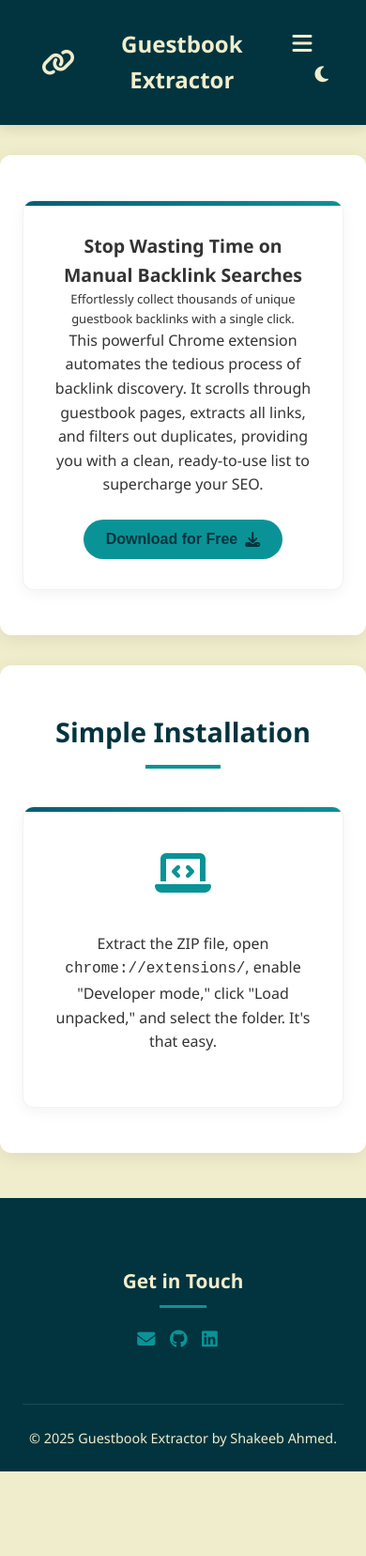
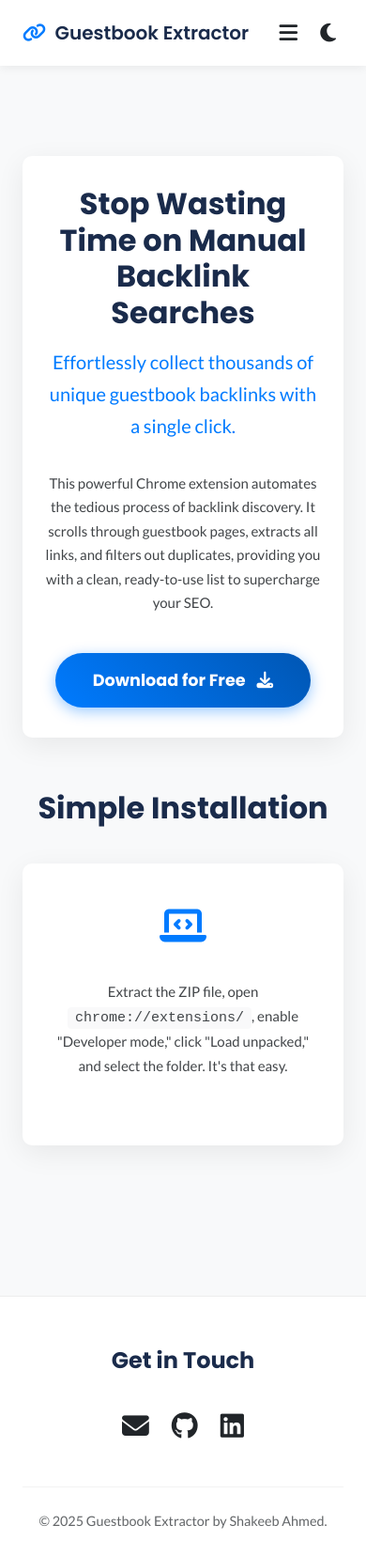
Before and after one commit to shakeeb-sa/home, a plain HTML site: page guestbook-extractor-chrome-extension.html in a window 390 px wide. Shown: the whole page at 94% size. Before the commit the page ends 1566 px from the top, so only its background shows below. Drawn offline with Linux system fonts and the light colour scheme.

Commit message:
Refactor CSS for improved styling and responsiveness

```diff
--- a/guestbook-extractor-chrome-extension-main.css
+++ b/guestbook-extractor-chrome-extension-main.css
@@ -1,397 +1,356 @@
-/* Removed :root and [data-theme="dark"] blocks */
-/* All variable references replaced with static values */
+/* 1. Variables and Theming */
+:root {
+  --primary-color: #1a2b4b; /* Deep Navy */
+  --accent-color: #007bff; /* Vibrant Blue */
+  --accent-hover-color: #0056b3;
+  --background-color: #f8f9fa; /* Light Gray */
+  --text-color: #212529; /* Dark Charcoal */
+  --card-bg-color: #ffffff;
+  --nav-text-color: #ffffff;
+  --shadow-color: rgba(0, 0, 0, 0.07);
+  --border-radius: 10px;
+  --font-heading: 'Poppins', sans-serif;
+  --font-body: 'Lato', sans-serif;
+}
+
+[data-theme="dark"] {
+  --primary-color: #ffffff;
+  --accent-color: #009eff; /* Lighter Blue for Dark Mode */
+  --accent-hover-color: #007bff;
+  --background-color: #121212;
+  --text-color: #e0e0e0;
+  --card-bg-color: #1e1e1e;
+  --nav-text-color: #121212;
+  --shadow-color: rgba(0, 0, 0, 0.25);
+}
+
+/* 2. Global Styles & Reset */
 * {
   margin: 0;
   padding: 0;
   box-sizing: border-box;
 }
+
+html {
+  scroll-behavior: smooth;
+}
+
 body {
-font-family: "Segoe UI", Tahoma, Geneva, Verdana, sans-serif;
-line-height: 1.6;
-color: #333; /* text-color */
-background-color: #f0edcc; /* background-color */
-font-size: clamp(14px, 1.5vw, 16px);
+  font-family: var(--font-body);
+  line-height: 1.7;
+  background-color: var(--background-color);
+  color: var(--text-color);
+  font-size: clamp(15px, 1.5vw, 17px);
   -webkit-font-smoothing: antialiased;
   -moz-osx-font-smoothing: grayscale;
-padding: 0;
   transition: background-color 0.3s, color 0.3s;
 }
-/* Responsive font scaling */
-@media (max-width: 768px) {
-body {
-font-size: clamp(13px, 1.2vw, 14px);
+
+h1, h2, h3 {
+  font-family: var(--font-heading);
+  color: var(--primary-color);
+  font-weight: 700;
 }
-}
-/* Skip to main content link for accessibility */
+
+/* 3. Accessibility */
 .skip-link {
   position: absolute;
-top: -40px;
+  top: -50px;
   left: 0;
-background: #02343f; /* primary-color */
-color: #f0edcc; /* background-color */
-padding: 8px;
-z-index: 100;
-transition: top 0.3s;
+  background: var(--accent-color);
+  color: #fff;
+  padding: 10px 20px;
+  z-index: 10001;
+  transition: top 0.3s ease-in-out;
 }
+
 .skip-link:focus {
   top: 0;
 }
-/* Sticky Navbar with enhanced styling */
-nav {
+
+/* 4. Header and Navigation */
+header {
   position: sticky;
   top: 0;
   width: 100%;
-background-color: #02343f; /* primary-color */
-padding: 1rem 2rem;
-z-index: 999;
-box-shadow: 0 4px 12px rgba(0, 0, 0, 0.1);
-backdrop-filter: blur(8px);
-transition: all 0.3s;
+  background-color: var(--card-bg-color);
+  z-index: 1000;
+  box-shadow: 0 2px 10px var(--shadow-color);
+  transition: background-color 0.3s;
 }
+
 .nav-container {
   display: flex;
   justify-content: space-between;
   align-items: center;
   max-width: 1200px;
   margin: 0 auto;
+  padding: 1rem 1.5rem;
 }
+
 .logo {
-font-size: 1.5rem;
-font-weight: 700;
-color: #f0edcc; /* background-color */
+  font-size: 1.25rem;
+  font-family: var(--font-heading);
+  font-weight: 600;
+  color: var(--primary-color);
   text-decoration: none;
   display: flex;
   align-items: center;
+  gap: 0.6rem;
 }
+
 .logo i {
-margin-right: 0.5rem;
-font-size: 1.8rem;
+  color: var(--accent-color);
 }
-nav ul {
+
+.nav-actions {
   display: flex;
-flex-wrap: wrap;
-justify-content: center;
   align-items: center;
+  gap: 0.5rem;
+}
+
+#nav-menu {
   list-style: none;
 }
-nav li {
-margin: 0 1rem;
-transition: transform 0.2s, box-shadow 0.2s;
-}
-nav li:hover {
-transform: translateY(-3px);
-}
-nav a {
-color: #f0edcc; /* background-color */
+
+#nav-menu a {
+  color: var(--text-color);
   text-decoration: none;
   font-weight: 600;
-padding: 0.75rem 1rem;
-border-radius: 8px;
-transition: background-color 0.3s, color 0.3s;
+  padding: 0.5rem 1rem;
+  border-radius: 5px;
+  transition: color 0.3s, background-color 0.3s;
 }
-nav a:hover,
-nav a:focus {
-background-color: #0a9396; /* accent-color */
-color: #02343f; /* primary-color */
+
+#nav-menu a:hover,
+#nav-menu a:focus {
+  color: var(--accent-color);
   outline: none;
 }
-/* Mobile menu toggle */
-.menu-toggle {
-display: none;
+
+.menu-toggle, .theme-toggle {
   background: none;
   border: none;
-color: #f0edcc; /* background-color */
-font-size: 1.5rem;
+  color: var(--text-color);
+  font-size: 1.4rem;
   cursor: pointer;
-}
-/* Dark mode toggle */
-.theme-toggle {
-background: none;
-border: none;
-color: #f0edcc; /* background-color */
-font-size: 1.2rem;
-cursor: pointer;
-margin-left: 1rem;
   padding: 0.5rem;
-border-radius: 50%;
-transition: background-color 0.3s;
-}
-.theme-toggle:hover {
-background-color: rgba(255, 255, 255, 0.1);
-}
-/* Smaller screens */
-@media (max-width: 768px) {
-.menu-toggle {
-display: block;
-}
-nav ul {
-display: none;
-flex-direction: column;
-position: absolute;
-top: 100%;
-left: 0;
-width: 100%;
-background-color: #02343f; /* primary-color */
-padding: 1rem;
-box-shadow: 0 4px 12px rgba(0, 0, 0, 0.1);
-}
-nav ul.active {
-display: flex;
-}
-nav li {
-margin: 0.5rem 0;
-width: 100%;
-}
-nav a {
-display: block;
-padding: 0.75rem;
-text-align: center;
-}
-}
-/* Sections styling with enhanced appearance */
-section {
-padding: 3rem 1.5rem;
-max-width: 1200px;
-margin: 2rem auto;
-background-color: #ffffff; /* card-bg */
-border-radius: 12px;
-box-shadow: 0 4px 20px rgba(0, 0, 0, 0.08);
-transition: background-color 0.3s, box-shadow 0.3s;
-}
-section:hover {
-box-shadow: 0 8px 30px rgba(0, 0, 0, 0.12);
-}
-section h2 {
-text-align: center;
-margin-bottom: 2.5rem;
-font-size: 1.8rem;
-color: #02343f; /* primary-color */
-font-weight: 700;
-position: relative;
-padding-bottom: 1rem;
-}
-section h2::after {
-content: "";
-position: absolute;
-bottom: 0;
-left: 50%;
-transform: translateX(-50%);
-width: 80px;
-height: 4px;
-background-color: #0a9396; /* accent-color */
-}
-/* SEO Tools & Resources Grid with enhanced cards */
-.tools-grid {
-display: grid;
-grid-template-columns: repeat(auto-fit, minmax(280px, 1fr));
-gap: 2rem;
-padding: 1rem 0;
-}
-.tool-card {
-background-color: #ffffff; /* card-bg */
-border-radius: 12px;
-padding: 2rem;
-box-shadow: 0 4px 15px rgba(0, 0, 0, 0.05);
-transition: transform 0.3s, box-shadow 0.3s;
-display: flex;
-flex-direction: column;
-align-items: center;
-text-align: center;
-position: relative;
-overflow: hidden;
-border: 1px solid rgba(0, 0, 0, 0.05);
-}
-.tool-card::before {
-content: "";
-position: absolute;
-top: 0;
-left: 0;
-width: 100%;
-height: 5px;
-background: linear-gradient(
-90deg,
-#005f73,
-#0a9396
-); /* secondary & accent colors */
-}
-.tool-card:hover {
-transform: translateY(-8px);
-box-shadow: 0 12px 30px rgba(0, 0, 0, 0.1);
-}
-.tool-icon {
-font-size: 3rem;
-color: #0a9396; /* accent-color */
-margin-bottom: 1.5rem;
-}
-.tool-title1 {
-color: #02343f; /* primary-color */
-font-weight: 600;
-font-size: 1.5rem;
-margin-bottom: 1rem;
-}
-.tool-title2 {
-color: #02343f; /* primary-color */
-font-weight: 500; /* Slightly bolder for emphasis */
-font-size: 1.2rem; /* Slightly larger for prominence */
-margin-bottom: 1.5rem; /* More spacing below */
-transition: color 0.3s ease, text-shadow 0.3s ease; /* Smooth hover transition */
-}
-.tool-desc {
-font-size: 1rem;
-color: #333; /* text-color */
-margin-bottom: 1.5rem;
-flex-grow: 1;
-}
-/* Buttons styling with enhanced appearance */
-.btn {
-background-color: #0a9396; /* accent-color */
-color: #02343f; /* primary-color */
-padding: 0.75rem 1.5rem;
-border: none;
-border-radius: 50px;
-cursor: pointer;
-font-size: 1rem;
-font-weight: 600;
-transition: all 0.3s;
-display: inline-flex;
-align-items: center;
-justify-content: center;
-min-width: 140px;
-}
-.btn i {
-margin-left: 0.5rem;
-}
-.btn:hover {
-background-color: #005f73; /* secondary-color */
-transform: translateY(-3px);
-box-shadow: 0 6px 12px rgba(0, 0, 0, 0.1);
-}
-.btn:focus {
-outline: none;
-box-shadow: 0 0 0 3px rgba(10, 147, 150, 0.3);
-}
-.btn:active {
-transform: translateY(0);
-}
-/* Footer styles with enhanced appearance */
-footer {
-background-color: #02343f; /* primary-color */
-color: #f0edcc; /* background-color */
-padding: 3rem 1.5rem 1.5rem;
-margin-top: 3rem;
-}
-.footer-container {
-display: flex;
-flex-wrap: wrap;
-justify-content: space-between;
-width: 100%;
-max-width: 1200px;
-margin: 0 auto;
-}
-.footer-section {
-flex: 1 1 250px;
-margin: 1rem;
-min-width: 250px;
-}
-.footer-section h3 {
-margin-bottom: 1.5rem;
-font-size: 1.3rem;
-font-weight: 700;
-position: relative;
-padding-bottom: 0.75rem;
-}
-.footer-section h3::after {
-content: "";
-position: absolute;
-bottom: 0;
-left: 0;
-width: 50px;
-height: 3px;
-background-color: #0a9396; /* accent-color */
-}
-.footer-section p {
-margin-bottom: 0.75rem;
-display: flex;
-align-items: center;
-}
-.footer-section i {
-margin-right: 0.75rem;
-font-size: 1.2rem;
-color: #0a9396; /* accent-color */
-}
-.footer-section a {
-color: #f0edcc; /* background-color */
-text-decoration: none;
-transition: color 0.3s;
-}
-.footer-section a:hover {
-color: #0a9396; /* accent-color */
-text-decoration: underline;
-}
-.copyright {
-text-align: center;
-margin-top: 2rem;
-padding-top: 1.5rem;
-border-top: 1px solid rgba(255, 255, 255, 0.1);
-font-size: 0.9rem;
-width: 100%;
-}
-/* Back to top button */
-.back-to-top {
-position: fixed;
-bottom: 2rem;
-right: 2rem;
-background-color: #0a9396; /* accent-color */
-color: #02343f; /* primary-color */
-width: 50px;
-height: 50px;
   border-radius: 50%;
   display: flex;
   align-items: center;
   justify-content: center;
-font-size: 1.2rem;
+  transition: background-color 0.3s, color 0.3s;
+}
+
+.theme-toggle:hover {
+  background-color: var(--background-color);
+}
+
+.menu-toggle {
+  display: none;
+}
+
+/* 5. Main Content and Sections */
+main {
+  padding: 3rem 1.5rem;
+}
+
+section {
+  max-width: 800px;
+  margin: 3rem auto;
+}
+
+/* 6. Tool Card Styling */
+.tool-card {
+  background-color: var(--card-bg-color);
+  border-radius: var(--border-radius);
+  padding: 3rem;
+  box-shadow: 0 8px 30px var(--shadow-color);
+  transition: transform 0.3s, box-shadow 0.3s, background-color 0.3s;
+  text-align: center;
+}
+
+#tool-heading {
+  font-size: clamp(2rem, 5vw, 2.8rem);
+  line-height: 1.2;
+  margin-bottom: 1rem;
+}
+
+.tool-subtitle {
+  font-size: 1.25rem;
+  margin-bottom: 2rem;
+  color: var(--accent-color);
+  font-weight: 400;
+}
+
+.tool-desc {
+  margin-bottom: 2.5rem;
+  max-width: 600px;
+  margin-left: auto;
+  margin-right: auto;
+  opacity: 0.85;
+}
+
+#installation-guide h2 {
+  text-align: center;
+  margin-bottom: 2rem;
+  font-size: 2rem;
+}
+
+.tool-icon {
+  font-size: 2.5rem;
+  color: var(--accent-color);
+  margin-bottom: 1.5rem;
+}
+
+code {
+  background-color: var(--background-color);
+  padding: 0.2rem 0.5rem;
+  border-radius: 4px;
+  font-family: 'Courier New', Courier, monospace;
+}
+
+/* 7. Buttons */
+.btn {
+  background-image: linear-gradient(45deg, var(--accent-color) 0%, var(--accent-hover-color) 100%);
+  color: #fff;
+  padding: 1rem 2.5rem;
+  border: none;
+  border-radius: 50px;
   cursor: pointer;
-box-shadow: 0 4px 12px rgba(0, 0, 0, 0.15);
+  font-size: 1.1rem;
+  font-weight: 700;
+  font-family: var(--font-heading);
+  transition: all 0.3s;
+  display: inline-flex;
+  align-items: center;
+  gap: 0.75rem;
+  text-decoration: none;
+  box-shadow: 0 4px 15px rgba(0, 123, 255, 0.4);
+}
+
+.btn:hover {
+  transform: translateY(-4px);
+  box-shadow: 0 8px 25px rgba(0, 123, 255, 0.5);
+}
+
+.btn:focus-visible {
+  outline: 3px solid var(--accent-color);
+  outline-offset: 4px;
+}
+
+/* 8. Footer */
+footer {
+  background-color: var(--card-bg-color);
+  color: var(--text-color);
+  padding: 3rem 1.5rem 1.5rem;
+  margin-top: 4rem;
+  border-top: 1px solid var(--shadow-color);
+  transition: background-color 0.3s, color 0.3s;
+}
+
+.footer-container {
+  max-width: 1200px;
+  margin: 0 auto;
+  text-align: center;
+}
+
+.footer-section h3 {
+  margin-bottom: 1.5rem;
+  font-size: 1.5rem;
+}
+
+.social-links {
+  display: flex;
+  justify-content: center;
+  gap: 1.5rem;
+}
+
+.social-links a {
+  color: var(--text-color);
+  font-size: 1.8rem;
+  transition: color 0.3s, transform 0.3s;
+}
+
+.social-links a:hover {
+  color: var(--accent-color);
+  transform: scale(1.1);
+}
+
+.copyright {
+  text-align: center;
+  margin-top: 2.5rem;
+  padding-top: 1.5rem;
+  border-top: 1px solid var(--shadow-color);
+  font-size: 0.9rem;
+  opacity: 0.7;
+}
+
+/* 9. Back to Top Button */
+.back-to-top {
+  position: fixed;
+  bottom: 1.5rem;
+  right: 1.5rem;
+  background-color: var(--accent-color);
+  color: #fff;
+  width: 45px;
+  height: 45px;
+  border-radius: 50%;
+  border: none;
+  display: flex;
+  align-items: center;
+  justify-content: center;
+  font-size: 1rem;
+  cursor: pointer;
+  box-shadow: 0 4px 12px var(--shadow-color);
   opacity: 0;
   visibility: hidden;
-transition: all 0.3s;
-z-index: 99;
+  transform: translateY(20px);
+  transition: all 0.3s ease-in-out;
+  z-index: 999;
 }
+
 .back-to-top.visible {
   opacity: 1;
   visibility: visible;
+  transform: translateY(0);
 }
+
 .back-to-top:hover {
-background-color: #005f73; /* secondary-color */
+  background-color: var(--accent-hover-color);
   transform: translateY(-5px);
 }
-/* Animations */
-@keyframes fadeInUp {
-from {
-opacity: 0;
-transform: translateY(30px);
+
+/* 10. Responsive Design */
+@media (max-width: 768px) {
+  .menu-toggle {
+    display: flex;
+    z-index: 1002;
   }
-to {
-opacity: 1;
-transform: translateY(0);
+
+  #nav-menu {
+    display: none;
+    position: fixed;
+    top: 0;
+    left: 0;
+    width: 100%;
+    height: 100vh;
+    background-color: var(--card-bg-color);
+    flex-direction: column;
+    justify-content: center;
+    align-items: center;
+    gap: 2rem;
+  }
+
+  #nav-menu.active {
+    display: flex;
+  }
+
+  #nav-menu a {
+    font-size: 1.5rem;
+  }
+
+  .tool-card {
+    padding: 2rem 1.5rem;
   }
 }
-/* Responsive adjustments */
-@media (max-width: 768px) {
-.footer-container {
-flex-direction: column;
-align-items: center;
-}
-.footer-section {
-flex: 1 1 100%;
-margin: 1.5rem 0;
-text-align: center;
-}
-.footer-section h3::after {
-left: 50%;
-transform: translateX(-50%);
-}
-}
-.styled-image {
-max-width: 30%; /* limits the width to the container's width */
-}
```
Lines whose indentation alone changed are shown as unchanged.
